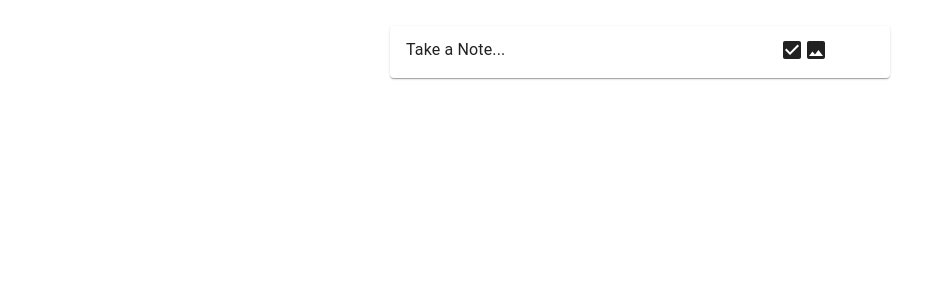
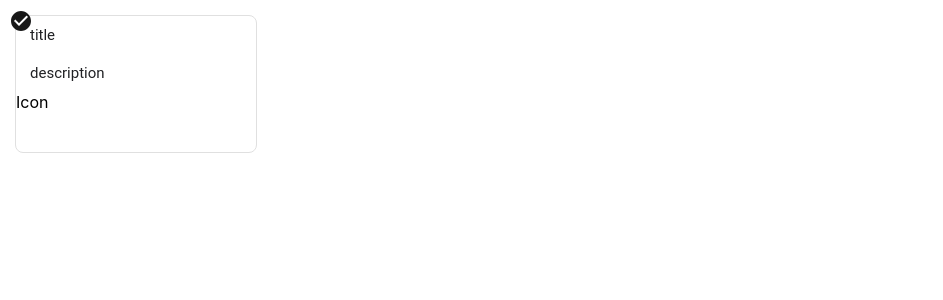
Before and after one commit to junaidansari6311/Fundoo-Notes, a React (Create React App) app: page /note in a window 1280 px wide. Shown: the top 300 px of the page, without its empty margins (0-943 px from the left). Built offline with nearby package versions, Linux system fonts and the light colour scheme.

Commit message:
ADDED : Structure of Display Note component

```diff
--- /dev/null
+++ b/src/component/DisplayNotes.jsx
@@ -0,0 +1,28 @@
+import React, {Component} from 'react';
+import '../scss/displayNotes.scss';
+import CheckCircleIcon from '@material-ui/icons/CheckCircle';
+
+class DisplayNotes extends Component {
+    render() {
+        return (
+            <div className="flex-container">
+                <div className="flex-container-main">
+                    <div className="card-container">
+                        <div className="upper-tick"><CheckCircleIcon/></div>
+                        <div className="card-title">
+                            <div>title</div>
+                        </div>
+                        <div className="card-note">
+                            <div>description</div>
+                        </div>
+                        <div className="card-icon-container">
+                            <div className="card-icon">Icon</div>
+                        </div>
+                    </div>
+                </div>
+            </div>
+        );
+    }
+}
+
+export default DisplayNotes;
--- a/src/router/RouterConfiguration.jsx
+++ b/src/router/RouterConfiguration.jsx
@@ -7,6 +7,7 @@ import ResetPassword from "../pages/ResetPassword";
 import Navbar from "../component/Navbar";
 import Note from "../component/Note";
 import Dashboard from "../component/Dashboard";
+import DisplayNotes from "../component/DisplayNotes";
 
 class RouterConfiguration extends Component {
     render() {
@@ -18,7 +19,7 @@ class RouterConfiguration extends Component {
                     <Route path={"/forgotpassword"} exact component={ForgotPassword}/>
                     <Route path={"/resetpassword/:token"} excat component={ResetPassword} />
                     <Route path={"/"} exact component={Navbar} />
-                    <Route path={"/note"} exact component={Note} />
+                    <Route path={"/note"} exact component={DisplayNotes} />
                     <Route path={"/dashboard"} exact component={Dashboard} />
                 </Switch>
             </BrowserRouter>
--- /dev/null
+++ b/src/scss/displayNotes.scss
@@ -0,0 +1,86 @@
+.flex-container {
+  width: 100%;
+  display: flex;
+  flex-flow: wrap;
+  justify-content: flex-start;
+  min-height: 21vh;
+}
+
+.flex-container-main {
+  width: 240px;
+  min-height: 108px;
+  margin: 15px;
+  border: 1px solid #e0e0e0;
+  border-radius: 8px;
+  display: flex;
+  flex-direction: column;
+}
+
+.flex-container-main:hover{
+  box-shadow: 0 2px 10px rgba(0,0,0,.2);
+}
+
+.card-container {
+  border-radius: 8px;
+  width: 100%;
+  height: 100%;
+  display: flex;
+  flex-direction: column;
+}
+
+.upper-tick {
+  position: absolute;
+  transform: translate(-7px,-7px);
+  opacity: 0.9;
+  height: 24px;
+  width: 24px;
+  border-radius: 50%;
+}
+
+.card-title {
+  width: 100%;
+  min-height: 36px;
+  color: #202124;
+  direction: ltr;
+  font-family: 'Roboto',arial,sans-serif;
+  font-size: 15px;
+  box-sizing: border-box;
+  font-variant-ligatures: none;
+  outline: none;
+  white-space: pre-wrap;
+  word-wrap: break-word;
+  padding: 10px 14px 10px 14px;
+}
+
+.card-note {
+  width: 100%;
+  min-height: 36px;
+  box-sizing: border-box;
+  font-variant-ligatures: none;
+  outline: none;
+  white-space: pre-wrap;
+  word-wrap: break-word;
+  padding: 10px 14px 10px 14px;
+  color: #202124;
+  direction: ltr;
+  font-family: 'Roboto',arial,sans-serif;
+  font-size: 15px;
+}
+
+.card-icon-container {
+  width: 100%;
+  height: 36px;
+}
+
+.card-icon{
+  height: 100%;
+  width: 100%;
+}
+
+@media only screen and (max-width: 414px) and (max-height: 823px ) {
+  .flex-container-main{
+    margin-top: 10px;
+    margin-bottom: 10px;
+    width: 316px;
+  }
+}
```
Also changed, not shown: 1 other file (tests, documents, lock files or other folders).
